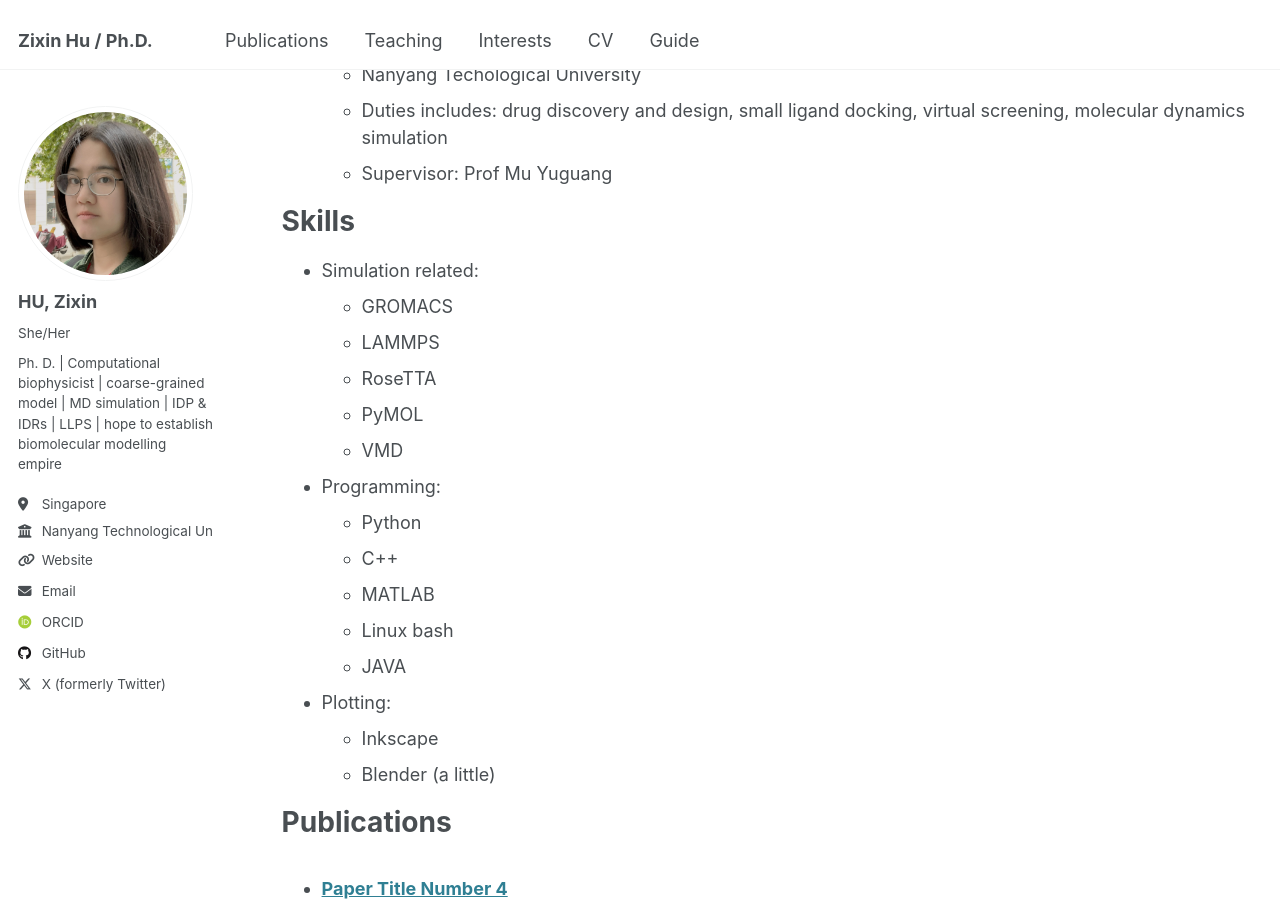
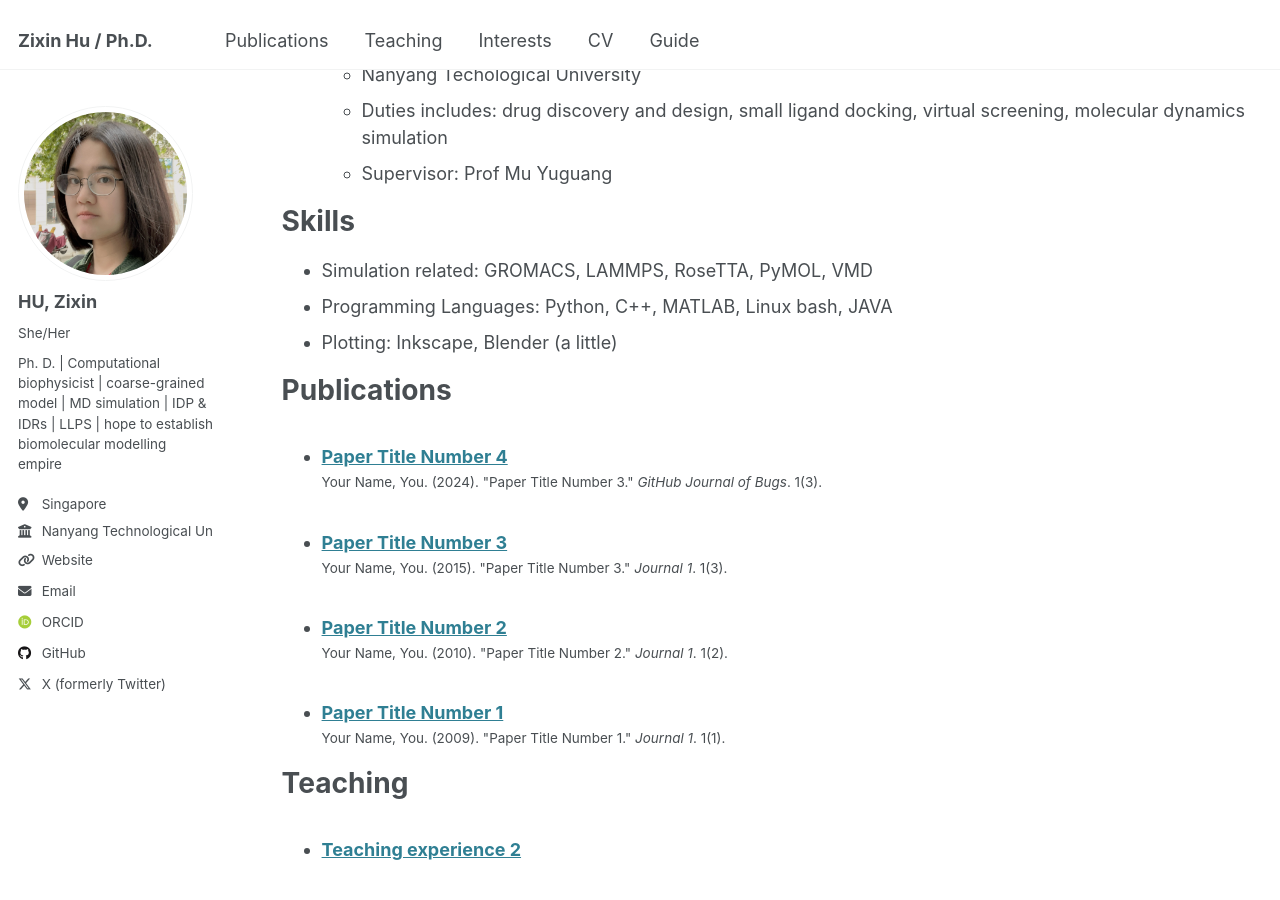
Before and after one commit to ZixinHu-Apple-Manzana/ZixinHu-Apple-Manzana.github.io, a Jekyll site: the page built from _pages/cv.md, in a window 1280 px wide and 900 px high, scrolled down 308 px. Built offline with Jekyll 4.4.1, drawn with Linux system fonts in a browser that asks for light colours; some web fonts are replaced.

Commit message:
Update cv.md

```diff
--- a/_pages/cv.md
+++ b/_pages/cv.md
@@ -23,21 +23,9 @@ Work experience
 
 Skills
 ======
-* Simulation related:
-  * GROMACS
-  * LAMMPS
-  * RoseTTA
-  * PyMOL
-  * VMD
-* Programming:
-  * Python
-  * C++
-  * MATLAB
-  * Linux bash
-  * JAVA
-* Plotting:
-  * Inkscape
-  * Blender (a little)
+* Simulation related: GROMACS, LAMMPS, RoseTTA, PyMOL, VMD
+* Programming Languages: Python, C++, MATLAB, Linux bash, JAVA
+* Plotting: Inkscape, Blender (a little)
 
 Publications
 ======
```
